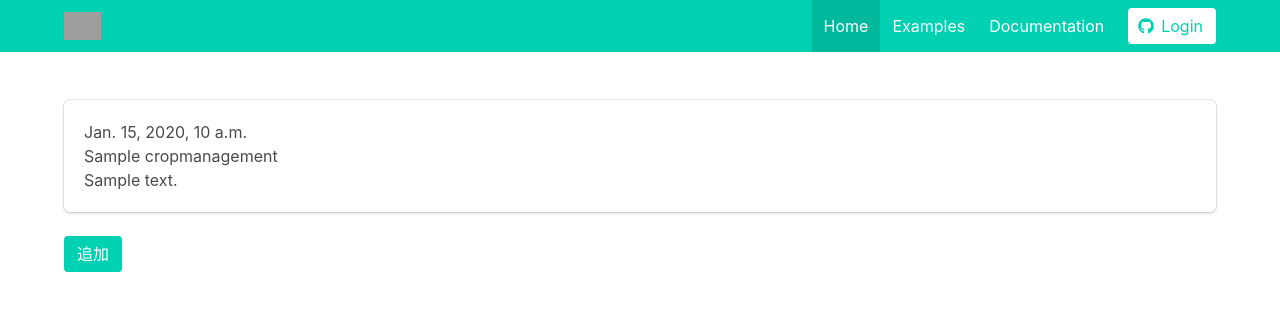
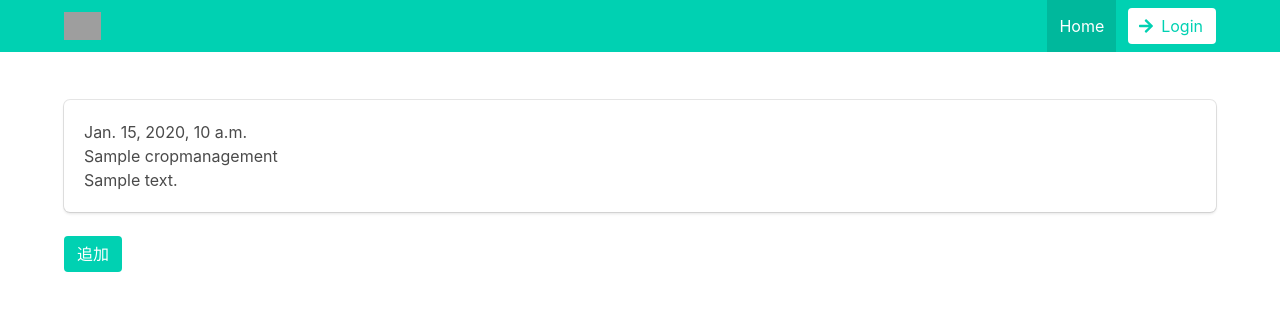
Before and after one commit to Yuki0123/My-Vegetable-Garden, a Django app: template mvg/templates/mvg/cropmanagement.html in a window 1280 px wide. Shown: the top 311 px of the page. Run offline with Django 3.2, Linux system fonts and the light colour scheme; the template is opened without the code that fills it: most values are stand-ins (such as "Sample title", 1, 10 or a date in 2020); some libraries are stand-ins or nearby versions; grey boxes are pictures that could not be loaded.

Commit message:
Header Change

```diff
--- a/templates/base.html
+++ b/templates/base.html
@@ -10,6 +10,7 @@
 
     <script defer src="https://use.fontawesome.com/releases/v5.3.1/js/all.js"></script>
     <title>{% if request.path != '/' %}{% block title %}{% endblock %} | {% endif %}</title>
+
 </head>
 
 <body>
@@ -19,39 +20,36 @@
             <nav class="navbar">
             <div class="container">
                 <div class="navbar-brand">
-                <a class="navbar-item">
-                    <img src="{% static 'mvg/img/tomato.png' %}">
+                <a class="navbar-item" href="{% url 'mvg:growingcrop' %}">
+                    <img src="{% static 'mvg/img/logo.png' %}">
                 </a>
-                <span class="navbar-burger" data-target="navbarMenuHeroA">
+
+                <span role="button" class="navbar-burger" data-target="navbarMenuHeroA">
                     <span></span>
                     <span></span>
                     <span></span>
                 </span>
+
                 </div>
                 <div id="navbarMenuHeroA" class="navbar-menu">
                 <div class="navbar-end">
-                    <a class="navbar-item is-active">
+                    <a class="navbar-item is-active" href="{% url 'mvg:growingcrop' %}">
                     Home
                     </a>
-                    <a class="navbar-item">
-                    Examples
-                    </a>
-                    <a class="navbar-item">
-                    Documentation
-                    </a>
+
                     <span class="navbar-item">
                         {% if user.is_authenticated %}
                         <span class="navbar-item">{{ user }}</span>
                         <a class="button is-primary is-inverted" href="{% url 'logout' %}">
+                        <span>Logout</span>
                         <span class="icon">
-                        <i class="fab fa-github"></i>
+                        <i class="fas fa-arrow-right"></i>
                         </span>
-                        <span>Logout</span>
                         </a>
                         {% else %}
                         <a class="button is-primary is-inverted" href="{% url 'login' %}">
                         <span class="icon">
-                            <i class="fab fa-github"></i>
+                            <i class="fas fa-arrow-right"></i>
                         </span>
                         <span>Login</span>
                         </a>
@@ -70,4 +68,5 @@
         </div>
     </div>
 </body>
+
 </html>
```
Also changed, not shown: mvg/templates/mvg/growingcrop_list.html (line endings or trailing spaces).
